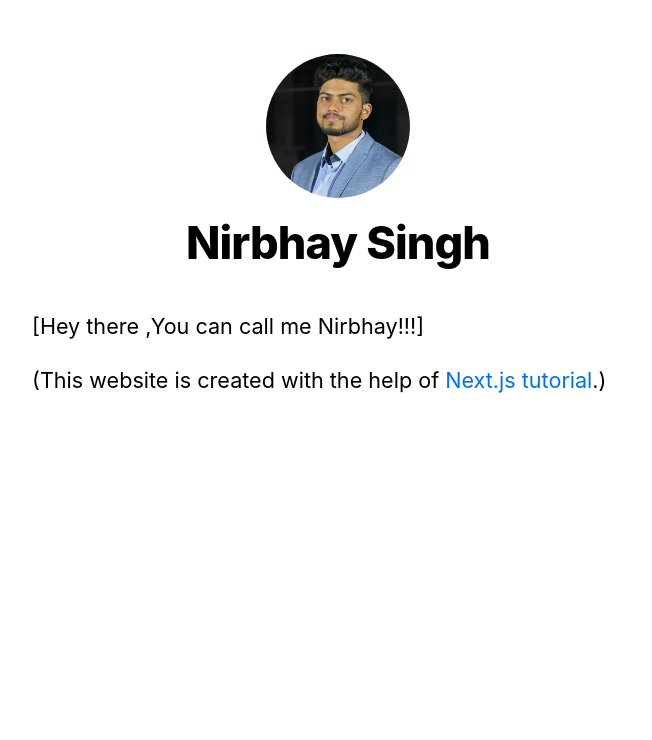
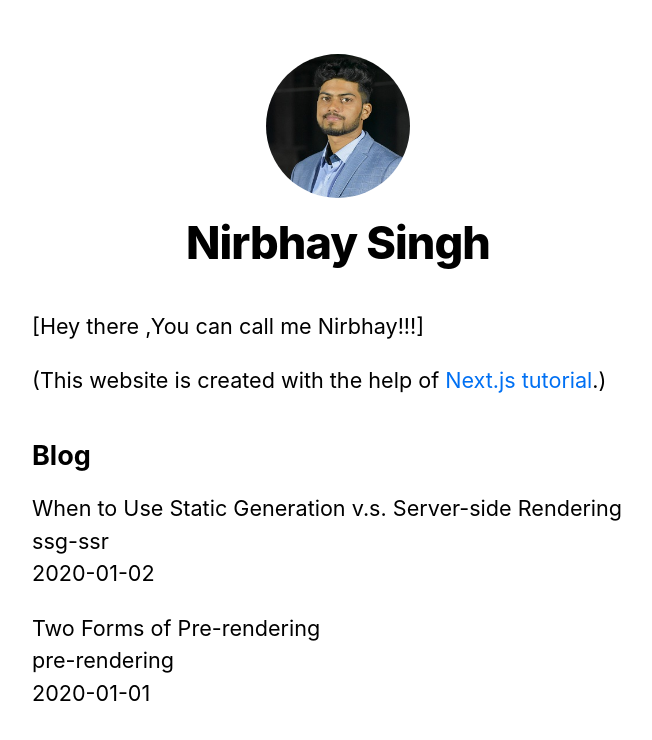
Before and after one commit to Nirbhay007/next-app-Nirbhay-Singh, a Next.js app: page / in a window 1280 px wide. Shown: the top 740 px of the page, without its empty margins (302-954 px from the left). Built offline with nearby package versions, Linux system fonts and the light colour scheme.

Commit message:
added external blog posts with prefetching

```diff
--- /dev/null
+++ b/lib/posts.js
@@ -0,0 +1,37 @@
+import fs from "fs";
+import path from "path";
+import matter from "gray-matter";
+
+const postsDirectory = path.join(process.cwd(), "posts");
+
+export function getSortedPostsData() {
+  // Get file names under /posts
+  const fileNames = fs.readdirSync(postsDirectory);
+  const allPostsData = fileNames.map((fileName) => {
+    // Remove ".md" from file name to get id
+    const id = fileName.replace(/\.md$/, "");
+
+    // Read markdown file as string
+    const fullPath = path.join(postsDirectory, fileName);
+    const fileContents = fs.readFileSync(fullPath, "utf8");
+
+    // Use gray-matter to parse the post metadata section
+    const matterResult = matter(fileContents);
+
+    // Combine the data with the id
+    return {
+      id,
+      ...matterResult.data,
+    };
+  });
+  // Sort posts by date
+  return allPostsData.sort(({ date: a }, { date: b }) => {
+    if (a < b) {
+      return 1;
+    } else if (a > b) {
+      return -1;
+    } else {
+      return 0;
+    }
+  });
+}
--- a/package.json
+++ b/package.json
@@ -8,6 +8,7 @@
     "start": "next start"
   },
   "dependencies": {
+    "gray-matter": "^4.0.3",
     "next": "^11.0.0",
     "react": "17.0.2",
     "react-dom": "17.0.2"
--- a/pages/index.js
+++ b/pages/index.js
@@ -2,7 +2,17 @@
 import Layout, { siteTitle } from "../components/layout";
 import utilStyles from "../styles/utils.module.css";
 
-export default function Home() {
+import { getSortedPostsData } from "../lib/posts";
+
+export async function getStaticProps() {
+  const allPostsData = getSortedPostsData();
+  return {
+    props: {
+      allPostsData,
+    },
+  };
+}
+export default function Home({ allPostsData }) {
   return (
     <Layout home>
       <Head>
@@ -15,6 +25,21 @@
           <a href="https://nextjs.org/learn">Next.js tutorial</a>.)
         </p>
       </section>
+
+      <section className={`${utilStyles.headingMd} ${utilStyles.padding1px}`}>
+        <h2 className={utilStyles.headingLg}>Blog</h2>
+        <ul className={utilStyles.list}>
+          {allPostsData.map(({ id, date, title }) => (
+            <li className={utilStyles.listItem} key={id}>
+              {title}
+              <br />
+              {id}
+              <br />
+              {date}
+            </li>
+          ))}
+        </ul>
+      </section>
     </Layout>
   );
 }
--- /dev/null
+++ b/posts/pre-rendering.md
@@ -0,0 +1,11 @@
+---
+title: "Two Forms of Pre-rendering"
+date: "2020-01-01"
+---
+
+Next.js has two forms of pre-rendering: **Static Generation** and **Server-side Rendering**. The difference is in **when** it generates the HTML for a page.
+
+- **Static Generation** is the pre-rendering method that generates the HTML at **build time**. The pre-rendered HTML is then _reused_ on each request.
+- **Server-side Rendering** is the pre-rendering method that generates the HTML on **each request**.
+
+Importantly, Next.js lets you **choose** which pre-rendering form to use for each page. You can create a "hybrid" Next.js app by using Static Generation for most pages and using Server-side Rendering for others.
--- /dev/null
+++ b/posts/ssg-ssr.md
@@ -0,0 +1,19 @@
+---
+title: "When to Use Static Generation v.s. Server-side Rendering"
+date: "2020-01-02"
+---
+
+We recommend using **Static Generation** (with and without data) whenever possible because your page can be built once and served by CDN, which makes it much faster than having a server render the page on every request.
+
+You can use Static Generation for many types of pages, including:
+
+- Marketing pages
+- Blog posts
+- E-commerce product listings
+- Help and documentation
+
+You should ask yourself: "Can I pre-render this page **ahead** of a user's request?" If the answer is yes, then you should choose Static Generation.
+
+On the other hand, Static Generation is **not** a good idea if you cannot pre-render a page ahead of a user's request. Maybe your page shows frequently updated data, and the page content changes on every request.
+
+In that case, you can use **Server-Side Rendering**. It will be slower, but the pre-rendered page will always be up-to-date. Or you can skip pre-rendering and use client-side JavaScript to populate data.
```
Also changed, not shown: 1 other file (tests, documents, lock files or other folders).
